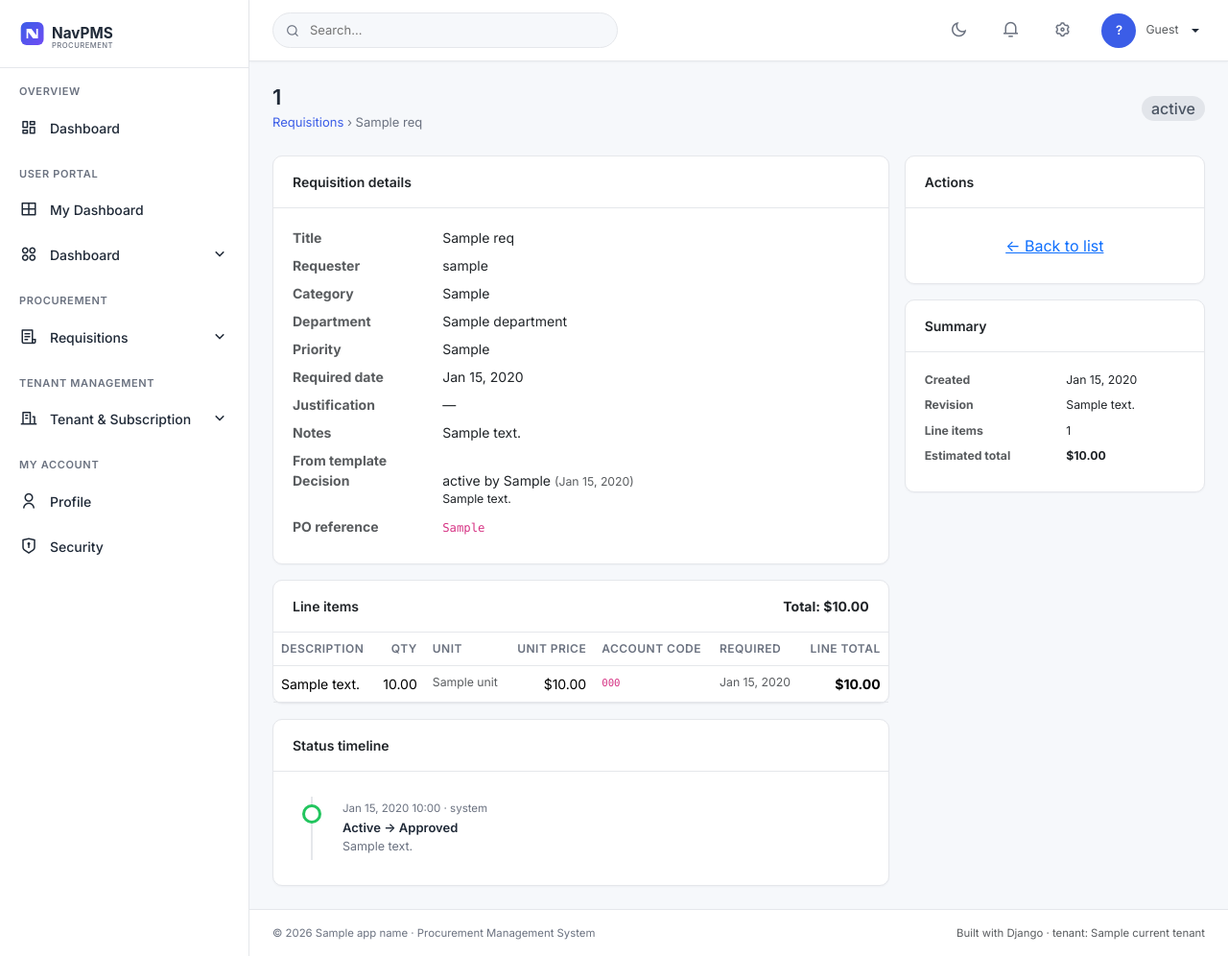
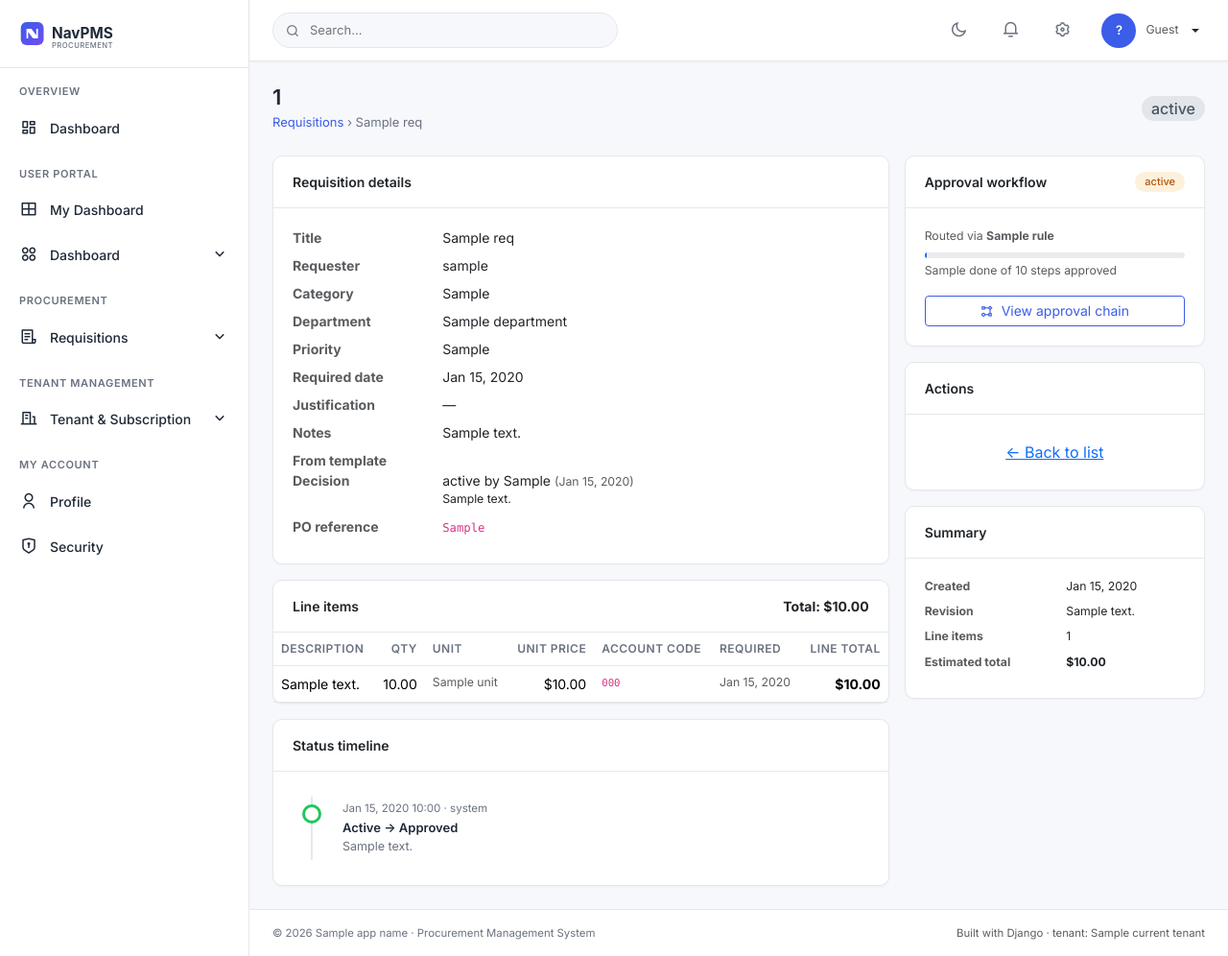
Before and after one commit to mnavaid925/NavPMS, a Django app: template templates/requisitions/requisitions/detail.html in a window 1280 px wide. Shown: the top 996 px of the page at 96% size. Run offline with Django 4.2, Linux system fonts and the light colour scheme; the template is opened without the code that fills it: most values are stand-ins (such as "Sample title", 1, 10 or a date in 2020); some libraries are stand-ins or nearby versions.

Commit message:
feat(requisitions): show approval-workflow progress and gate the admin fallback

```diff
--- a/templates/requisitions/requisitions/detail.html
+++ b/templates/requisitions/requisitions/detail.html
@@ -167,6 +167,30 @@
   </div>
 
   <div class="col-lg-4">
+    {% if approval_request %}
+      <div class="card mb-3">
+        <div class="card-header d-flex justify-content-between">
+          <span>Approval workflow</span>
+          <span class="badge badge-soft-{% if approval_request.status == 'approved' %}success{% elif approval_request.status == 'rejected' or approval_request.status == 'cancelled' %}danger{% else %}warning{% endif %}">
+            {{ approval_request.get_status_display }}
+          </span>
+        </div>
+        <div class="card-body">
+          <p class="small text-muted mb-2">
+            Routed via <strong>{{ approval_request.rule.name|default:'—' }}</strong>
+          </p>
+          {% with p=approval_request.progress %}
+            <div class="progress mb-1" style="height:6px;">
+              <div class="progress-bar" style="width:{{ p.percent }}%;"></div>
+            </div>
+            <p class="small text-muted">{{ p.done }} of {{ p.total }} step{{ p.total|pluralize }} approved</p>
+          {% endwith %}
+          <a href="{% url 'approvals:request_detail' approval_request.pk %}" class="btn btn-outline-primary btn-sm w-100">
+            <i class="ri-flow-chart me-1"></i> View approval chain
+          </a>
+        </div>
+      </div>
+    {% endif %}
     <div class="card">
       <div class="card-header">Actions</div>
       <div class="card-body d-grid gap-2">
@@ -185,7 +209,7 @@
           </form>
         {% endif %}
 
-        {% if req.status == 'submitted' and request.user.is_tenant_admin %}
+        {% if req.status == 'submitted' and request.user.is_tenant_admin and not approval_request %}
           <form method="post" action="{% url 'requisitions:requisition_decide' req.pk %}">
             {% csrf_token %}
             <label class="form-label small">Decision note (optional)</label>
```
